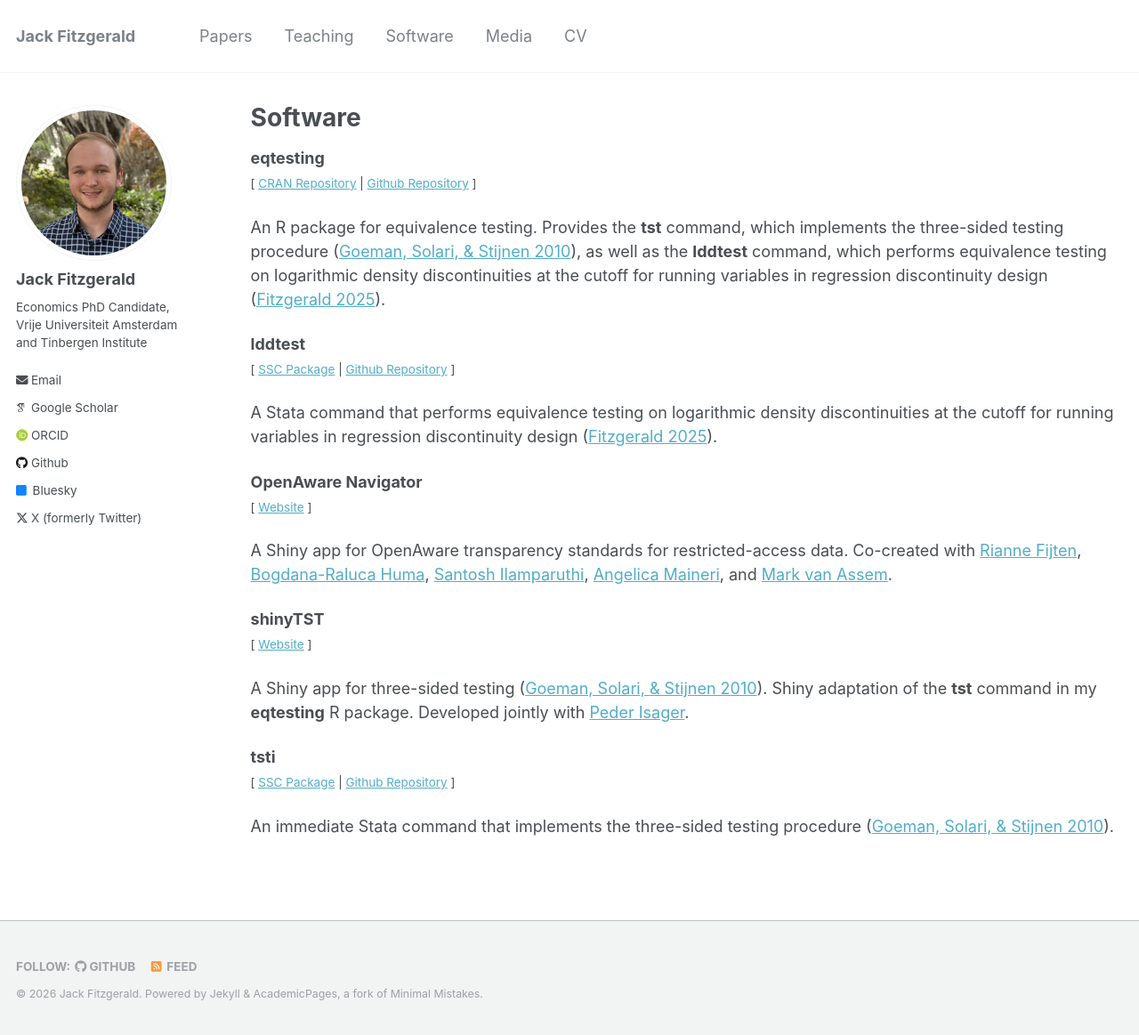
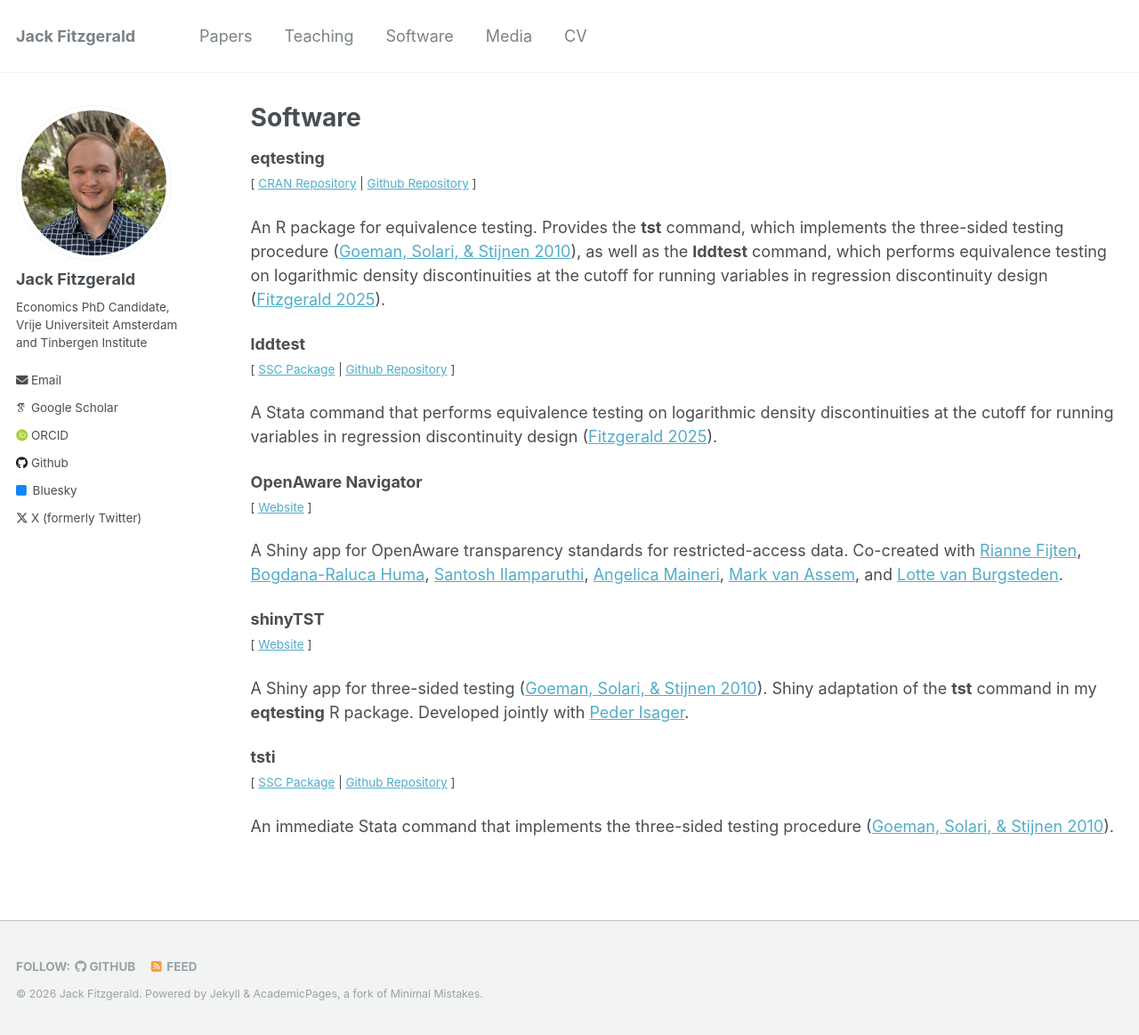
Before and after one commit to jack-fitzgerald/jack-fitzgerald.github.io, a Jekyll site: the page built from _pages/software.md, in a window 1280 px wide and 1163 px high. Shown: the whole window at 89% size. Built offline with Jekyll 4.4.1, drawn with Linux system fonts in a browser that asks for light colours; some web fonts are replaced.

Commit message:
Update software.md

```diff
--- a/_pages/software.md
+++ b/_pages/software.md
@@ -18,7 +18,7 @@ A Stata command that performs equivalence testing on logarithmic density discont
 **OpenAware Navigator** <br/>
 <small>[ [Website](https://jack-fitzgerald.shinyapps.io/OpenAware_Navigator/) ] </small>
 
-A Shiny app for OpenAware transparency standards for restricted-access data. Co-created with [Rianne Fijten](https://cris.maastrichtuniversity.nl/en/persons/rianne-fijten/), [Bogdana-Raluca Huma](https://research.vu.nl/en/persons/bogdana-raluca-huma/), [Santosh Ilamparuthi](https://www.tudelft.nl/library/data-management/ondersteuning-bij-data-management/contact/santosh-ilamparuthi), [Angelica Maineri](https://angelicamaineri.github.io/), and [Mark van Assem](https://www.openscience.nl/mark-van-assem).
+A Shiny app for OpenAware transparency standards for restricted-access data. Co-created with [Rianne Fijten](https://cris.maastrichtuniversity.nl/en/persons/rianne-fijten/), [Bogdana-Raluca Huma](https://research.vu.nl/en/persons/bogdana-raluca-huma/), [Santosh Ilamparuthi](https://www.tudelft.nl/library/data-management/ondersteuning-bij-data-management/contact/santosh-ilamparuthi), [Angelica Maineri](https://angelicamaineri.github.io/), [Mark van Assem](https://www.openscience.nl/mark-van-assem), and [Lotte van Burgsteden](https://research.vu.nl/en/persons/lotte-van-burgsteden/).
 
 **shinyTST** <br/>
 <small>[ [Website](https://jack-fitzgerald.shinyapps.io/shinyTST/) ] </small>
```
